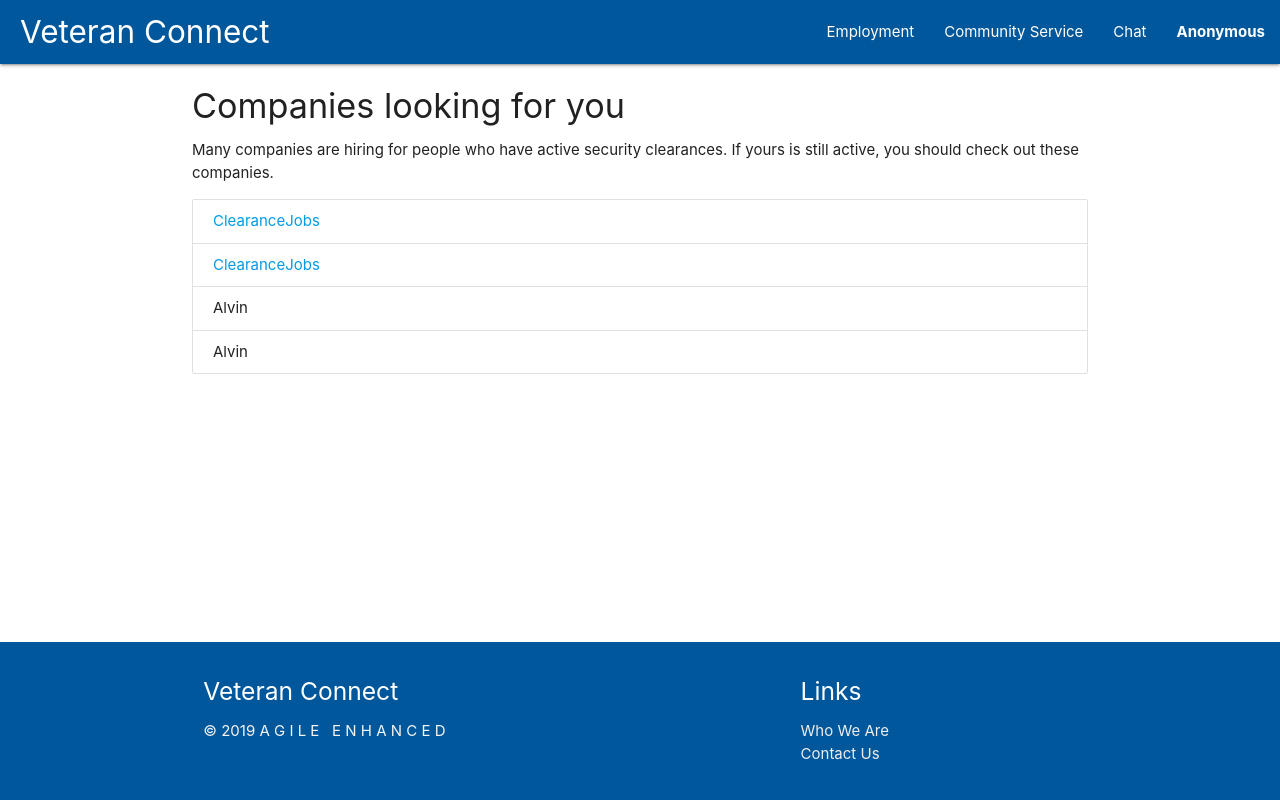
After one commit to underthelaurels/VeteranWebsite, a Flask app: page /employment in a window 1280 px wide. The commit adds this page. Run offline with Flask 2, Linux system fonts and the light colour scheme.

Commit message:
Employment page exists, formmatting for dashboard.

```diff
--- a/templates/base.html
+++ b/templates/base.html
@@ -37,7 +37,7 @@
 
                 </ul>
                 <ul id="nav-mobile" class="right hide-on-med-and-down">
-                    <li><a href="#">Employment</a></li>
+                    <li><a href="/employment">Employment</a></li>
                     <li><a href="#">Community Service</a></li>
                     <li><a href="#">Chat</a></li>
                     <li>
--- /dev/null
+++ b/templates/employment.html
@@ -0,0 +1,27 @@
+{% extends 'base.html' %}
+
+{% block header %}
+<h1>{% block title %}Home{% endblock %}</h1>
+{% endblock %}
+
+{% block content %}
+<!-- Display Cards for each aspect of the app -->
+<div class="container">
+    <h4>Companies looking for you</h4>
+    <p>Many companies are hiring for people who have active security clearances.
+       If yours is still active, you should check out these companies.</p>
+    <ul class="collection">
+        <li class="collection-item">
+            <a href="https://www.clearancejobs.com/">ClearanceJobs</a>
+        </li>
+        <li class="collection-item">
+                <a href="https://www.clearancejobs.com/">ClearanceJobs</a>
+        </li>
+        <li class="collection-item">Alvin</li>
+        <li class="collection-item">Alvin</li>
+    </ul>
+
+
+</div>
+
+{% endblock %}
--- a/veteran_connect.py
+++ b/veteran_connect.py
@@ -44,6 +44,10 @@ def create_app(test_config=None):
     def show_base():
         return render_template('base.html')
 
+    @app.route('/employment')
+    def show_employment():
+        return render_template('employment.html')
+
     return app
 
 
```
Also changed, not shown: templates/dashboard.html (+4 -4 lines).
